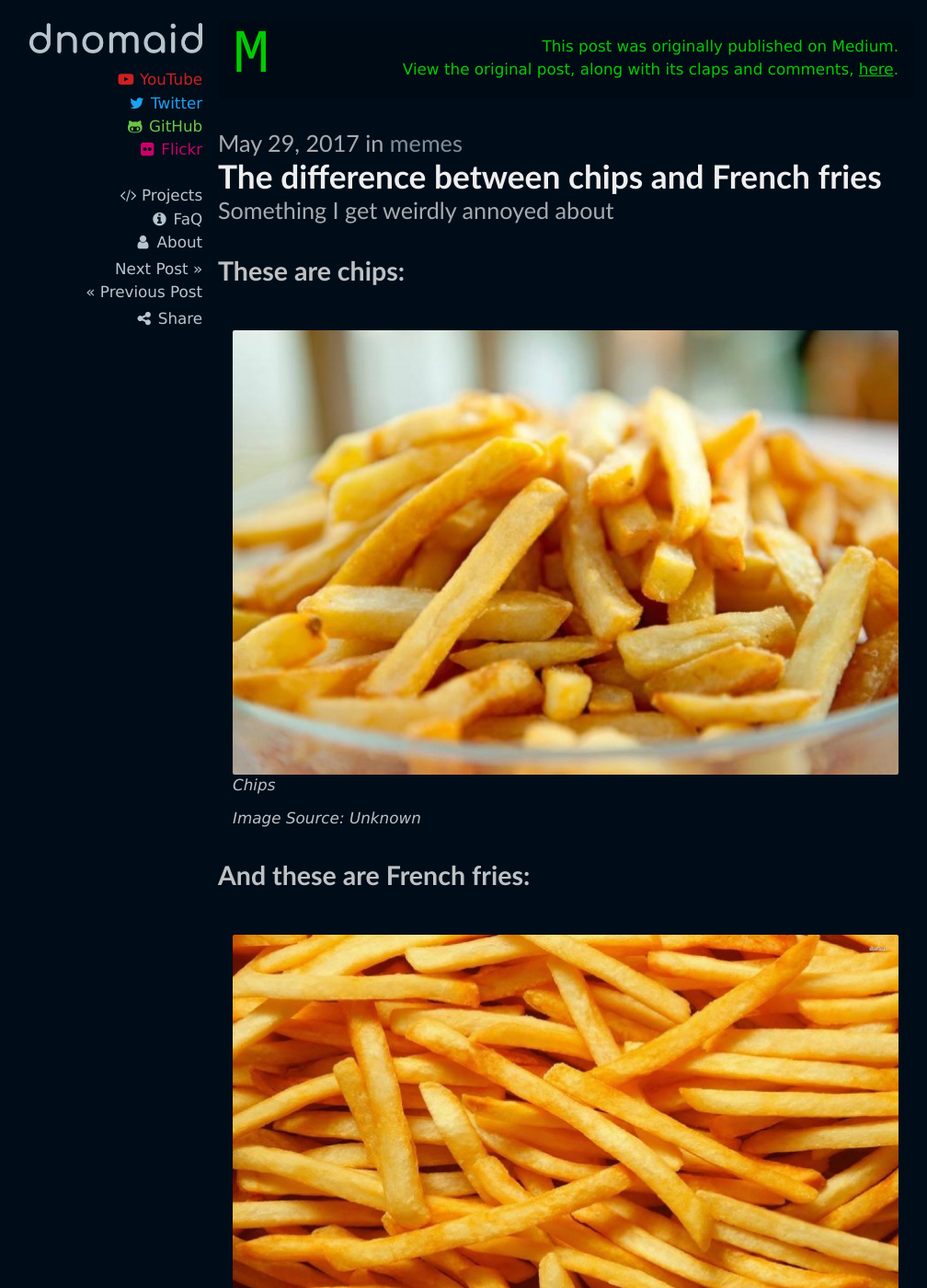
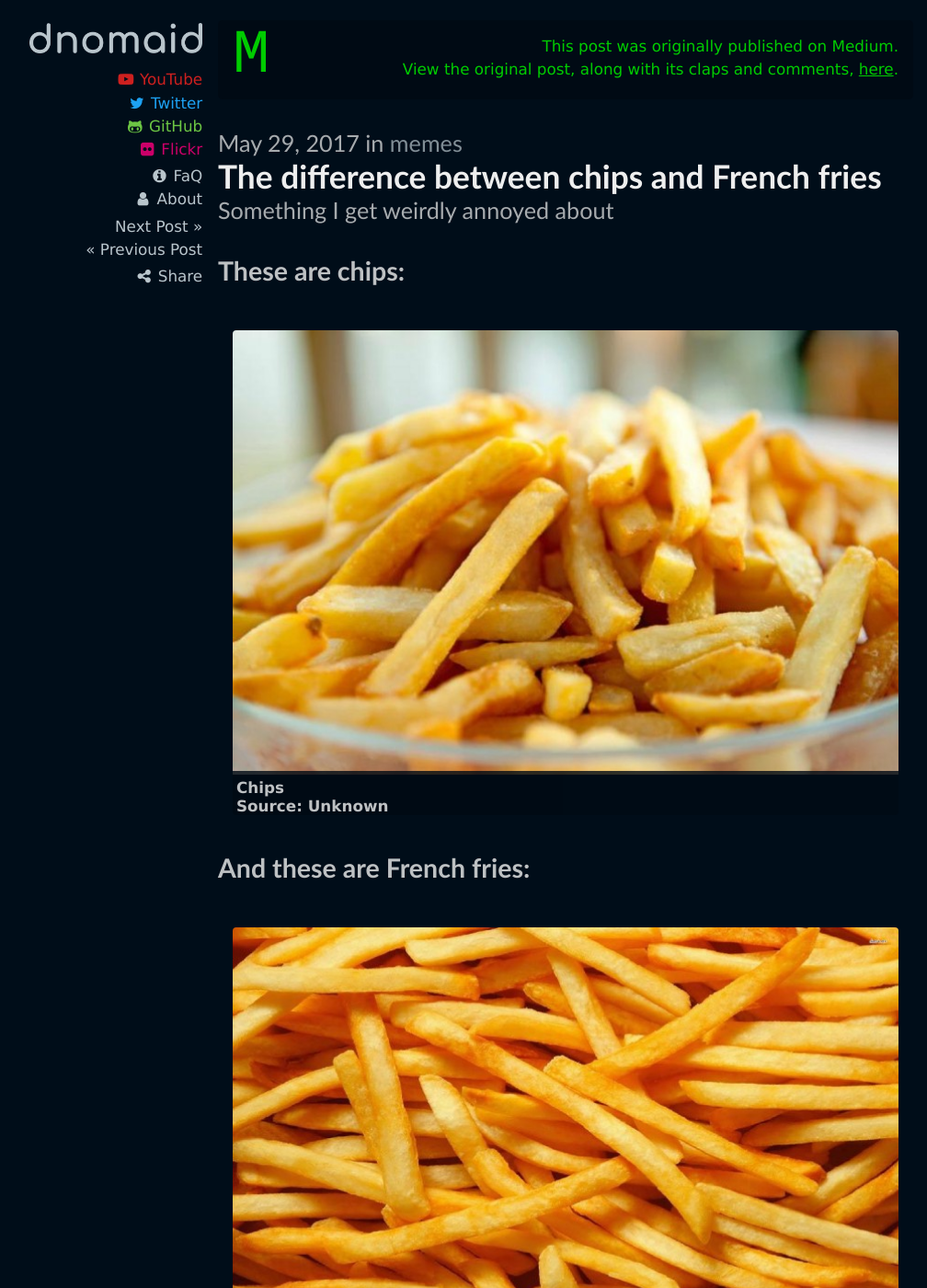
Before and after one commit to tomfishemoji/tomfishemoji.github.io, a Jekyll site: the page built from _posts/2017-05-29-The-difference-between-chips-and-French-fries.md, in a window 1280 px wide and 1400 px high. Shown: the whole window at 92% size, without its empty margins (151-1159 px from the left). Built offline with Jekyll 4.4.1, drawn with Linux system fonts in a browser that asks for light colours; some of the changed text lies outside the part shown.

Commit message:
Delete projects page, improve image caption

````diff
--- a/_includes/head.html
+++ b/_includes/head.html
@@ -7,26 +7,20 @@
   <meta name="robots" content="{% if page.hidden %}noindex, follow{% else %}index, follow{% endif %}">
 
   <!-- Generic Meta -->
-  <meta name="author" content="{% if page.author %}{{ page.author }}{% else %}dnomaid{% endif %}">
-  {% if page.description %}
-    <meta name="description" content="{{ page.description | escape }}">
-  {% endif %}
+  <meta name="author" content="{% if page.author %}{{ page.author }}{% else %}dnomaid{% endif %}"> {% if page.description %}
+  <meta name="description" content="{{ page.description | escape }}"> {% endif %}
   <meta name="keywords" content="dnomaid, mrdnomaid, diamond, pigman, website{% if page.keywords %}, {{ page.keywords | escape }}{% endif %}">
 
   <!-- Open Graph Cards  -->
-  <meta property="og:title" content="{{ page.title }}">
-  {% if page.description %}
-    <meta property="og:description" content="{{ page.description | escape }}">
-  {% endif %}
+  <meta property="og:title" content="{{ page.title }}"> {% if page.description %}
+  <meta property="og:description" content="{{ page.description | escape }}"> {% endif %}
   <meta property="og:image" content="{% if page.image %}https://dnomaid.co.uk/img/posts/{{ page.title }}/{{ page.image }}{% else %}https://dnomaid.co.uk/img/fish_large.png{% endif %}">
 
   <!-- Twitter Cards -->
   <meta name="twitter:card" content="{% if page.image %}summary_large_image{% else %}summary{% endif %}">
   <meta name="twitter:site" content="{% if page.authortwitter %}@{{ page.authortwitter }}{% else %}@{{ site.twitterhandle }}{% endif %}">
-  <meta name="twitter:title" content="{{ page.title }}">
-  {% if page.description %}
-    <meta name="twitter:description" content="{{ page.description | escape }}">
-  {% endif %}
+  <meta name="twitter:title" content="{{ page.title }}"> {% if page.description %}
+  <meta name="twitter:description" content="{{ page.description | escape }}"> {% endif %}
   <meta name="twitter:image" content="{% if page.image %}https://dnomaid.co.uk/img/posts/{{ page.title }}/{{ page.image }}{% else %}https://dnomaid.co.uk/img/fish_large.png{% endif %}">
   <meta name="twitter:dnt" content="on">
 
@@ -35,7 +29,9 @@
   {% if page.content contains 'highlight' or page.content contains '```' or page.content contains '<code>' or page.content contains 'post-notice' %}
     <link href="https://fonts.googleapis.com/css?family=Oxygen+Mono" rel="stylesheet"><link href="/css/syntax.css" rel="stylesheet">
   {% endif %}
+
   <link href="/css/combined.css" rel="stylesheet">
+
   {% if page.extrahead %}
     {{ page.extrahead }}
   {% endif %}
@@ -59,8 +55,10 @@
       <a href="{{ site.youtube }}" class="youtube" title="YouTube"><i class="fa fa-youtube fa-fw"></i> YouTube</a><br>
       <a href="{{ site.twitter }}" class="twitter" title="Twitter"><i class="fa fa-twitter fa-fw"></i> Twitter</a><br>
       <a href="{{ site.github }}" class="github" title="GitHub"><i class="fa fa-github fa-fw"></i> GitHub</a><br>
-      <a href="{{ site.flickr }}" class="flickr" title="Flickr"><i class="fa fa-flickr fa-fw"></i> Flickr</a><br><br>
-      <a href="/projects/" class="projects" title="Things I've made'"><i class="fa fa-code fa-fw"></i> Projects</a><br>
+      <a href="{{ site.flickr }}" class="flickr" title="Flickr"><i class="fa fa-flickr fa-fw"></i> Flickr</a>
+    </p>
+
+    <p>
       <a href="/faq/" class="faq" title="Frequently Asked Questions"><i class="fa fa-info fa-fw"></i> FaQ</a><br>
       <a href="/about/" class="abo" title="About"><i class="fa fa-person fa-fw"></i> About</a>
     </p>
@@ -84,11 +82,7 @@
     </p>
 
     <p><a onclick="document.getElementById('sharelnks').style.display = 'block'; document.getElementById('sharebtn').style.display = 'none';" id="sharebtn" style="cursor: pointer;" title="Share" href="javascript:void(0)"><i class="fa fa-share fa-fw"></i> Share</a></p>
-    <p style="display: none;" id="sharelnks"><a style="color: #55acee" href="https://twitter.com/intent/tweet?text={{ site.url }}{{ page.url }}%20via%20%40mrdnomaid" target="_blank">Twitter</a><br><a style="color: #ff4500" href="//www.reddit.com/submit?url={{ site.url }}{{ page.url }}" target="_blank">Reddit</a><br>
-      <a
-        href="mailto:?subject={{ site.url }}{{ page.url }}">Email</a>
+    <p style="display: none;" id="sharelnks"><a style="color: #55acee" href="https://twitter.com/intent/tweet?text={{ site.url }}{{ page.url }}%20via%20%40mrdnomaid" target="_blank">Twitter</a><br><a style="color: #ff4500" href="//www.reddit.com/submit?url={{ site.url }}{{ page.url }}" target="_blank">Reddit</a><br><a href="mailto:?subject={{ site.url }}{{ page.url }}">Email</a>
     </p>
     {% endif %}
-
-    <!-- <p style="opacity: 0.8;"><sub>c] 2014&ndash;{{ 'now' | date: "%Y" }}</sub></p> -->
   </header>
--- a/_includes/image.html
+++ b/_includes/image.html
@@ -11,7 +11,6 @@
     {{ include.path | replace: ' ', '%20' }}
   {% endif %}
 
-" alt="{{ include.caption | escape }}" {% if include.float %}class="float"{% endif %}>
-  <figcaption>{{ include.caption }}</figcaption>
-  {% if include.credit %} <figcaption>Image Source: {{ include.credit }}</figcaption>{% endif %}
+" alt="{{ include.caption | escape }}" class="{% if include.float %}float{% endif %} {% if include.caption %}has-caption{% endif %}">
+  {% if include.caption or include.credit %}<figcaption>{% if include.caption %}{{ include.caption }}{% endif %}{% if include.credit %}<br>Source: {{ include.credit }}{% endif %}</figcaption>{% endif %}
 </figure>
--- a/css/_core.scss
+++ b/css/_core.scss
@@ -162,15 +162,27 @@ figure.image {
 }
 
 figure.image img {
-  border-radius: 2px;
+  border-radius: 4px;
+  z-index: 5;
+}
+
+figure.image img.has-caption {
+  border-bottom-left-radius: 0px;
+  border-bottom-right-radius: 0px;
 }
 
 figure.image figcaption {
   position: relative;
-  top: -3px;
+  top: -8px;
   opacity: 0.8;
-  font-style: italic;
   margin-bottom: 16px;
+  background-color: $bg-dark;
+  font-weight: bold;
+  padding-top: 8px;
+  padding-left: 4px;
+  padding-right: 4px;
+  border-bottom-left-radius: 4px;
+  border-bottom-right-radius: 4px;
 }
 
 code {
````
Also changed, not shown: _projects/site.md (deleted, +0 -7 lines), projects.html (deleted, +0 -29 lines).
